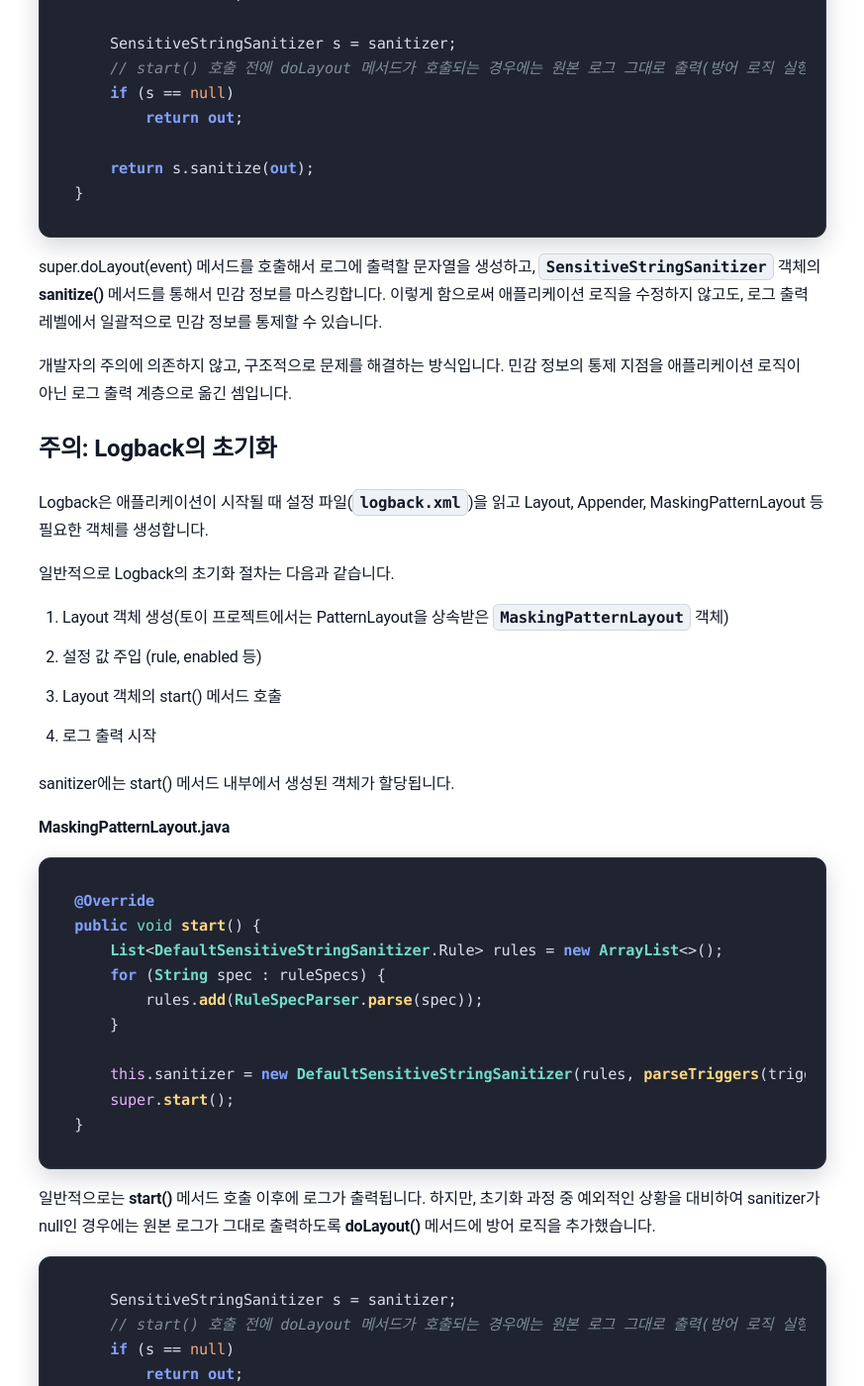
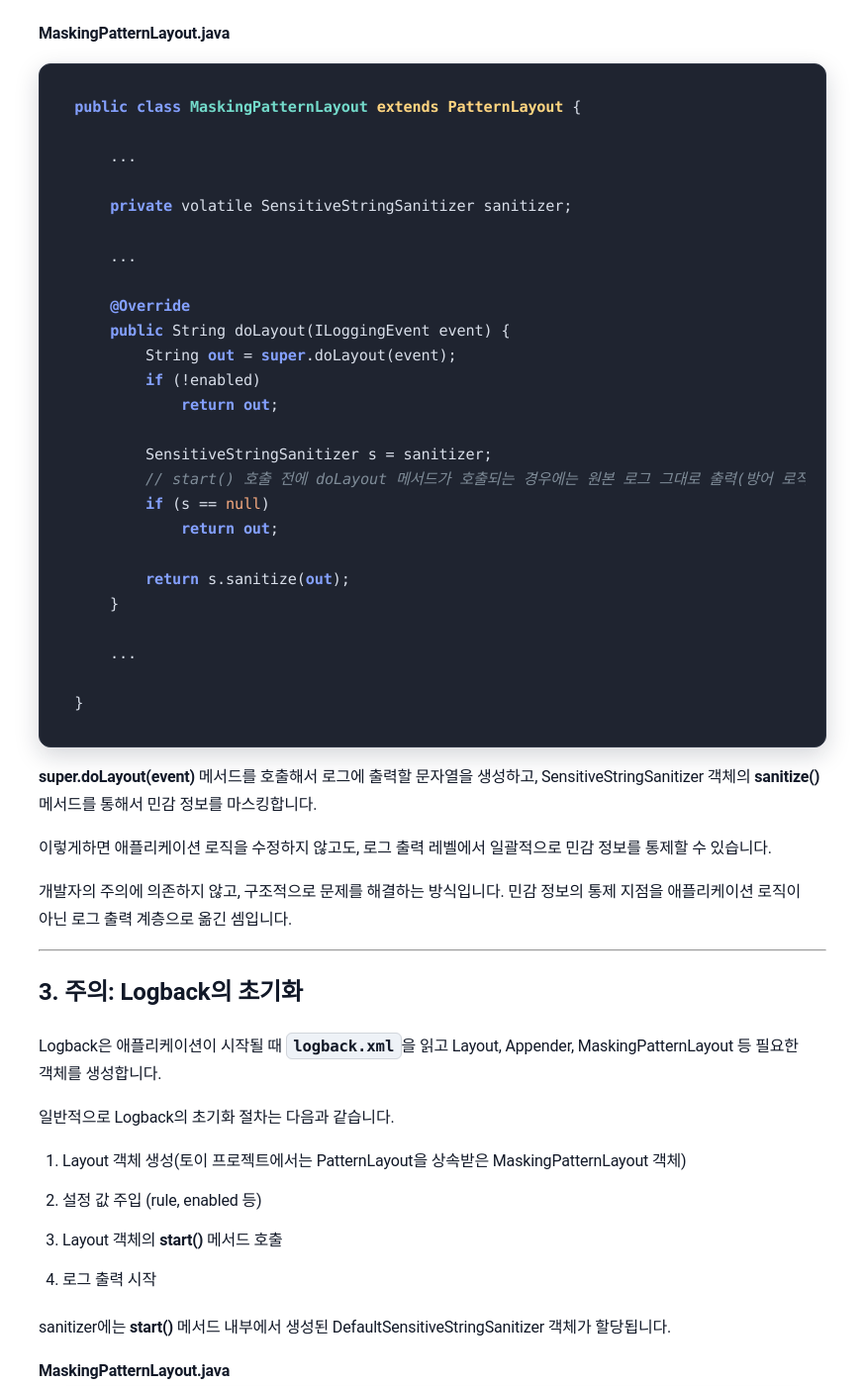
Before and after one commit to sanghoon-lee/sanghoon-lee.github.io, a Jekyll site: the page built from _posts/2026-02-18-logging-pattern-mask2.md, in a window 1280 px wide and 1400 px high, scrolled down 1069 px. Shown: the whole window at 99% size, without its empty margins (203-1076 px from the left). Built offline with Jekyll 4.4.1, drawn with Linux system fonts in a browser that asks for light colours; nearby versions of some CDN libraries; comment, search, counter and statistics services are not loaded; some of the changed text lies outside the part shown.

Commit message:
민감정보 로그마스킹 토이프로젝트 리라이팅 2/3

````diff
--- a/_posts/2026-02-18-logging-pattern-mask2.md
+++ b/_posts/2026-02-18-logging-pattern-mask2.md
@@ -2,10 +2,20 @@
 layout: post
 title: "[토이 프로젝트] 스프링 애플리케이션의 로그에서 민감 정보 마스킹: (2) 구현 상세"
 date: 2026-02-18
+description: 스프링 애플리케이션의 로그에 포함된 민감정보를 암호화하는 토이 프로젝트를 수행하는 과정을 정리한 글입니다. 2/3
+image: /assets/images/security.png
 categories: 토이프로젝트
 ---
 
-지난 포스팅에서 Logback에서 PatternLayout을 확장하여 출력 문자열을 가공하는 방식을 선택하게 된 과정을 설명했습니다.
+지난 포스팅에서 출력 문자열을 가공하는 방식으로 로그 마스킹을 구현하기로 결정한 이유에 대해서 기술했습니다.
+
+이 방식의 구현을 위해서는 Logback의 PatternLayout을 확장해야만 합니다.
+
+<img class="main-image" src="/assets/images/logback.png" alt="LOGBACK">
+
+---
+
+## 1. Logback의 로그 출력 과정
 
 Logback에서 로그 출력을 처리하는 과정은 다음과 같습니다.
 
@@ -14,80 +24,118 @@ Logback에서 로그 출력을 처리하는 과정은 다음과 같습니다.
 3. PatternLayout이 이벤트 내용을 문자열로 변환
 4. 변환된 문자열이 Appender를 통해 출력
 
-토이 프로젝트에서 로그 마스킹 기능을 구현하기 위해서 개입한 지점은 3번과 4번 사이입니다. 로그가 출력되기 직전에 민감 정보를 마스킹하는 것이 핵심이기 때문입니다.
+로그 마스킹을 구현하기 위해서 개입한 지점은 3번과 4번 사이입니다. 로그가 출력되기 직전에 민감 정보를 찾아서 마스킹하는 것이 핵심이기 때문입니다.
 
-## MaskingPatternLayout 클래스의 구현: PatternLayout 클래스의 확장
+---
 
-그래서 `PatternLayout`을 상속받은 `MaskingPatternLayout` 클래스에서 이벤트 내용을 문자열로 변환할 때 호출되는 **doLayout()** 메소드를 오버라이드했습니다.
+## 2. MaskingPatternLayout 클래스의 구현: PatternLayout 클래스의 확장
+
+그래서 PatternLayout을 상속받은 **MaskingPatternLayout** 클래스에서 이벤트 내용을 문자열로 변환할 때 호출되는 **doLayout()** 메소드를 오버라이드했습니다.
 
 **MaskingPatternLayout.java**
 ```java
-@Override
-public String doLayout(ILoggingEvent event) {
-    String out = super.doLayout(event);
-    if (!enabled)
-        return out;
+public class MaskingPatternLayout extends PatternLayout {
 
-    SensitiveStringSanitizer s = sanitizer;
-    // start() 호출 전에 doLayout 메서드가 호출되는 경우에는 원본 로그 그대로 출력(방어 로직 실행)
-    if (s == null)
-        return out;
+    ...
 
-    return s.sanitize(out);
+    private volatile SensitiveStringSanitizer sanitizer;
+
+    ...
+
+    @Override
+    public String doLayout(ILoggingEvent event) {
+        String out = super.doLayout(event);
+        if (!enabled)
+            return out;
+
+        SensitiveStringSanitizer s = sanitizer;
+        // start() 호출 전에 doLayout 메서드가 호출되는 경우에는 원본 로그 그대로 출력(방어 로직 실행)
+        if (s == null)
+            return out;
+
+        return s.sanitize(out);
+    }
+
+    ...
+
 }
 ```
-super.doLayout(event) 메서드를 호출해서 로그에 출력할 문자열을 생성하고, `SensitiveStringSanitizer` 객체의 **sanitize()** 메서드를 통해서 민감 정보를 마스킹합니다. 이렇게 함으로써 애플리케이션 로직을 수정하지 않고도, 로그 출력 레벨에서 일괄적으로 민감 정보를 통제할 수 있습니다.
+
+**super.doLayout(event)** 메서드를 호출해서 로그에 출력할 문자열을 생성하고, SensitiveStringSanitizer 객체의 **sanitize()** 메서드를 통해서 민감 정보를 마스킹합니다.
+
+이렇게하면 애플리케이션 로직을 수정하지 않고도, 로그 출력 레벨에서 일괄적으로 민감 정보를 통제할 수 있습니다.
 
 개발자의 주의에 의존하지 않고, 구조적으로 문제를 해결하는 방식입니다. 민감 정보의 통제 지점을 애플리케이션 로직이 아닌 로그 출력 계층으로 옮긴 셈입니다.
 
-## 주의: Logback의 초기화
+---
 
-Logback은 애플리케이션이 시작될 때 설정 파일(`logback.xml`)을 읽고 Layout, Appender, MaskingPatternLayout 등 필요한 객체를 생성합니다.
+## 3. 주의: Logback의 초기화
+
+Logback은 애플리케이션이 시작될 때 `logback.xml`을 읽고 Layout, Appender, MaskingPatternLayout 등 필요한 객체를 생성합니다.
 
 일반적으로 Logback의 초기화 절차는 다음과 같습니다.
-1. Layout 객체 생성(토이 프로젝트에서는 PatternLayout을 상속받은 `MaskingPatternLayout` 객체)
+1. Layout 객체 생성(토이 프로젝트에서는 PatternLayout을 상속받은 MaskingPatternLayout 객체)
 2. 설정 값 주입 (rule, enabled 등)
-3. Layout 객체의 start() 메서드 호출
+3. Layout 객체의 **start()** 메서드 호출
 4. 로그 출력 시작
 
-sanitizer에는 start() 메서드 내부에서 생성된 객체가 할당됩니다.
+sanitizer에는 **start()** 메서드 내부에서 생성된 DefaultSensitiveStringSanitizer 객체가 할당됩니다.
 
 **MaskingPatternLayout.java**
 ```java
-@Override
-public void start() {
-    List<DefaultSensitiveStringSanitizer.Rule> rules = new ArrayList<>();
-    for (String spec : ruleSpecs) {
-        rules.add(RuleSpecParser.parse(spec));
+public class MaskingPatternLayout extends PatternLayout {
+
+    ...
+
+    @Override
+    public void start() {
+        List<DefaultSensitiveStringSanitizer.Rule> rules = new ArrayList<>();
+        for (String spec : ruleSpecs) {
+            rules.add(RuleSpecParser.parse(spec));
+        }
+
+        this.sanitizer = new DefaultSensitiveStringSanitizer(rules, parseTriggers(triggers));
+        super.start();
     }
 
-    this.sanitizer = new DefaultSensitiveStringSanitizer(rules, parseTriggers(triggers));
-    super.start();
+    ...
+
 }
 ```
 
-일반적으로는 **start()** 메서드 호출 이후에 로그가 출력됩니다. 하지만, 초기화 과정 중 예외적인 상황을 대비하여 sanitizer가 null인 경우에는 원본 로그가 그대로 출력하도록 **doLayout()** 메서드에 방어 로직을 추가했습니다.
+일반적으로는 **start()** 메서드 호출 이후에 로그가 출력됩니다.
+
+하지만, 초기화 과정 중 예외적인 상황을 대비하여 sanitizer가 null인 경우에는 원본 로그가 그대로 출력하도록 **doLayout()** 메서드에 방어 로직을 추가했습니다.
 
 ```java
-    SensitiveStringSanitizer s = sanitizer;
-    // start() 호출 전에 doLayout 메서드가 호출되는 경우에는 원본 로그 그대로 출력(방어 로직 실행)
-    if (s == null)
-        return out;
+SensitiveStringSanitizer s = sanitizer;
+// start() 호출 전에 doLayout 메서드가 호출되는 경우에는 원본 로그 그대로 출력(방어 로직 실행)
+if (s == null)
+    return out;
 ```
-민감 정보의 마스킹은 보조 기능이지만, 로그 출력 자체는 실패해서는 안 된다고 판단했기 때문입니다.
-로그 시스템은 항상 안정적으로 동작해야 합니다.
+민감 정보의 마스킹은 보조 기능이지만, 로그 출력 자체는 실패해서는 안 된다고 판단했기 때문입니다. 로그 시스템은 항상 안정적으로 동작해야 합니다.
 
-## Trigger 기반 사전 필터링
+---
+
+## 4. Trigger 기반 사전 필터링
 
 정규식으로 로그 문자열에서 민감 정보에 해당되는 패턴을 찾아서 마스킹하는 방식은 구조적으로 단순합니다.
 
-하지만, **모든 로그 출력에 대해서 매번 정규식 검사를 수행해도 괜찮을까요?** INFO 레벨의 로그 출력이 많은 서비스라면 문자열 치환이 누적되면서 성능에 부담이 될 수 있습니다. 그래서 trigger 기반 사전 필터링 기능을 추가했습니다.
+> **"하지만, 모든 로그 출력에 대해서 매번 정규식 검사를 수행해도 괜찮을까요?"**
+
+INFO 레벨의 로그 출력이 많은 서비스라면 문자열 치환이 누적되면서 성능에 부담이 될 수 있습니다. 그래서 trigger 기반 사전 필터링 기능을 추가했습니다.
 
 예를 들어, 다음과 같이 전화번호를 마스킹하는 정규식이 있다고 가정해보겠습니다.
 
-> (\b01[016789]-?)\d{3,4}(-?\d{4}\b)
+```
+(\b01[016789]-?)\d{3,4}(-?\d{4}\b)
+```
 
-이 정규식은 비교적 복잡합니다. 그런데 사실 대부분의 로그에는 전화번호가 포함되어 있지 않습니다. 그래서 매번 정규식 검사를 수행할 필요는 없습니다. 대신 로그 문자열에 특정 키워드가 포함되어 있는 경우에는 정규식 검사가 수행되도록 했습니다. 이 키워드는 정확한 검증을 위한 조건이 아니라, 정규식 수행 여부를 빠르게 판단하기 위한 1차 필터입니다.
+이 정규식은 비교적 복잡합니다. 그런데 사실 대부분의 로그에는 전화번호가 포함되어 있지 않습니다. 그래서 매번 정규식 검사를 수행할 필요는 없습니다.
+
+대신 로그 문자열에 특정 키워드가 포함되어 있는 경우에는 정규식 검사가 수행되도록 했습니다.
+
+이 키워드는 정확한 검증을 위한 조건이 아니라, 정규식 수행 여부를 빠르게 판단하기 위한 1차 필터입니다.
 
 키워드는 `logback.xml` 파일에 <triggers> 태그에 정의하면 되고, 콤마(,)로 단어가 구분됩니다.
 
@@ -100,58 +148,82 @@ public void start() {
 * Bearer → 토큰 가능성
 
 지금까지 설명한 Trigger 기반 사전 필터링의 동작 절차는 다음과 같습니다.
+
 1. 로그 문자열 입력
 2. Trigger 키워드 확인
 3. 키워드가 포함되어 있으면 정규식 검사를 수행, 그렇지 않으면 생략
 
-## DefaultSensitiveStringSanitizer 클래스의 구현
+---
 
-Trigger 기반 사전 필터링 기능은 `DefaultSensitiveStringSanitizer` 클래스의 **maybeSensitive()**메서드에 구현했습니다.
+## 5. DefaultSensitiveStringSanitizer 클래스의 구현
+
+Trigger 기반 사전 필터링 기능은 DefaultSensitiveStringSanitizer의 **maybeSensitive()**메서드에 구현했습니다.
 
 **DefaultSensitiveStringSanitizer.java**
 ```java
-private boolean maybeSensitive(String input) {
-    if (triggers.isEmpty()) {
-        return true;
+public final class DefaultSensitiveStringSanitizer implements SensitiveStringSanitizer{
+
+    ...
+
+    private boolean maybeSensitive(String input) {
+        if (triggers.isEmpty()) {
+            return true;
+        }
+
+        for (String trigger : triggers) {
+            if (input.contains(trigger)) {
+                return true;
+            }
+        }
+        return false;
     }
 
-    for (String trigger : triggers) {
-        if (input.contains(trigger)) {
-            return true;
-        }
-    }
-    return false;
+    ...
+
 }
 ```
-로그 문자열은 `DefaultSensitiveStringSanitizer` 클래스의 **sanitize()** 메서드로 입력됩니다. 여기에서 **maybeSensitive()**가 호출되면서 Trigger 기반 사전 필터링 기능이 작동하게 됩니다. Trigger 키워드가 포함되어 있는 경우에만 Rule에 정의된 정규식이 적용됩니다.
+로그 문자열은 DefaultSensitiveStringSanitizer의 **sanitize()** 메서드로 입력됩니다. 여기에서 **maybeSensitive()**가 호출되면서 Trigger 기반 사전 필터링 기능이 작동하게 됩니다.
+
+Trigger 키워드가 포함되어 있는 경우에만 Rule에 정의된 정규식이 적용됩니다.
 
 **DefaultSensitiveStringSanitizer.java**
 ```java
-@Override
-public String sanitize(String input) {
-    if (input == null || input.isEmpty())
-        return input;
+public final class DefaultSensitiveStringSanitizer implements SensitiveStringSanitizer{
 
-    // triggers가 있으면 "민감 가능성" 빠른 체크로 대부분 로그는 정규식 검사&마스킹 처리를 생략
-    if (!maybeSensitive(input))
-        return input;
+    ...
 
-    String out = input;
-    for (Rule r : rules) {
-        out = r.apply(out);
+    @Override
+    public String sanitize(String input) {
+        if (input == null || input.isEmpty())
+            return input;
+
+        // triggers가 있으면 "민감 가능성" 빠른 체크로 대부분 로그는 정규식 검사&마스킹 처리를 생략
+        if (!maybeSensitive(input))
+            return input;
+
+        String out = input;
+        for (Rule r : rules) {
+            out = r.apply(out);
+        }
+        return out;
     }
-    return out;
+
+    ...
+
 }
 ```
+
 **요약**
-> * Trigger → 빠른 1차 필터
-> * 정규식 검사 → 정확한 2차 판별
+* Trigger → 빠른 1차 필터
+* 정규식 검사 → 정확한 2차 판별
 
 토이 프로젝트에서는 구조를 단순하게 하기 위해서 Trigger 키워드와 하나라도 매칭되면 모든 Rule이 적용되도록 구현했습니다.
 
-## 마스킹 규칙(Rule) 정의
+---
 
-마스킹 규칙은 `logback.xml` 파일의 `<rule>` 태그에 정의하면 됩니다.
+## 6. 마스킹 규칙(Rule) 정의
+
+마스킹 규칙은 `logback.xml` 파일의 **<rule>** 태그에 정의하면 됩니다.
 
 **logback.xml 파일 예시**
 ```xml
@@ -167,76 +239,96 @@ public String sanitize(String input) {
 </layout>
 ```
 
-각 `<rule>` 태그는 다음의 형식을 따릅니다.
+각 **<rule>** 태그는 다음의 형식을 따릅니다.
 
-> name | regex | replacement
+```
+name | regex | replacement
+```
 
 * name → 규칙 식별자
 * regex → 정규식 패턴
 * replacement → 치환 문자열
 
-## RuleSpecParser 클래스의 구현: Rule 객체 생성
+---
 
-`MaskingPatternLayout`의 **start()** 메서드 내부에서 `logback.xml` 파일의 `<rule>`태그에 정의된 마스킹 규칙을 가져오기 위해서 `RuleSpecParser` 객체가 사용됩니다.
+## 7. RuleSpecParser 클래스의 구현: Rule 객체 생성
 
-**MaskingPatternLayout.java**
+MaskingPatternLayout의 **start()** 메서드 내부에서 `logback.xml` 파일의 **<rule>** 태그에 정의된 마스킹 규칙을 가져오기 위해서 RuleSpecParser 객체가 사용됩니다.
+
 ```java
-@Override
-public void start() {
-    List<DefaultSensitiveStringSanitizer.Rule> rules = new ArrayList<>();
-    for (String spec : ruleSpecs) {
-        rules.add(RuleSpecParser.parse(spec));
-    }
-
-    this.sanitizer = new DefaultSensitiveStringSanitizer(rules, parseTriggers(triggers));
-    super.start();
+List<DefaultSensitiveStringSanitizer.Rule> rules = new ArrayList<>();
+for (String spec : ruleSpecs) {
+    rules.add(RuleSpecParser.parse(spec));
 }
 ```
 
-**ruleSpecs**는 `logback.xml` 파일의 <rule> 태그에 정의된 마스킹 규칙에 해당되는 문자열을 나타냅니다. 이 문자열을 name,regex,replacement로 분류하는 코드는 `RuleSpecParser`의 **parse()** 메서드에 구현했습니다.
+**ruleSpecs**는 `logback.xml` 파일의 <rule> 태그에 정의된 마스킹 규칙에 해당되는 문자열을 나타냅니다.
+
+이 문자열을 name,regex,replacement로 분류하는 코드는 `RuleSpecParser`의 **parse()** 메서드에 구현했습니다.
 
 **RuleSpecParser.java**
-
 ```java
- public static DefaultSensitiveStringSanitizer.Rule parse(String spec) {
+public final class RuleSpecParser {
 
     ...
 
-    String[] parts = spec.split("\\|", 3);
+    public static DefaultSensitiveStringSanitizer.Rule parse(String spec) {
 
-    String name = parts[0];
-    String regex = parts[1];
-    String replacement = parts[2];
+        ...
+
+        String[] parts = spec.split("\\|", 3);
+        if (parts.length != 3) {
+            throw new IllegalArgumentException("invalid rule spec. expected name|regex|replacement. got: " + spec);
+        }
+
+        String name = parts[0];
+        String regex = parts[1];
+        String replacement = parts[2];
+
+        ...
+
+        return new DefaultSensitiveStringSanitizer.Rule(name, Pattern.compile(regex), replacement);
+    }
 
     ...
 
-    return new DefaultSensitiveStringSanitizer.Rule(name, Pattern.compile(regex), replacement);
- }
+}
 ```
 
-이렇게 생성된 `Rule` 객체는 Pattern으로 컴파일되어 `DefaultSensitiveStringSanitizer` 객체에 전달됩니다.
+이렇게 생성된 Rule은 Pattern으로 컴파일되어 DefaultSensitiveStringSanitizer 객체에 전달됩니다.
 
-## 전체 흐름 정리
+---
+
+## 8. 전체 흐름 정리
 
 지금까지 살펴본 코드의 전체 흐름을 한 번 정리해보겠습니다.
 
 1. `logback.xml` 파일에 정의된 마스킹 규칙(Rule)과 Trigger 키워드를 조회
 2. Logback 초기화 과정에서 **MaskingPatternLayout.start()** 메서드 호출
 3. **RuleSpecParser.parse()** 메서드가 호출되면서 객체 마스킹 규칙 문자열이 `Rule` 객체로 변환
-4. `DefaultSensitiveStringSanitizer` 객체 생성
+4. DefaultSensitiveStringSanitizer 객체 생성
 5. 로그 출력 시 **MaskingPatternLayout.doLayout()** 메서드 호출
 6. Trigger 1차 필터링
 7. 정규식 기반 마스킹 수행
 8. 최종 문자열 출력
 
 구조는 단순하지만, 설정과 코드가 명확하게 분리되어 있습니다.
+
 코드를 수정하지 않고도 `logback.xml` 파일의 내용만 변경하면 마스킹 정책을 바꿀 수 있다는 점이 장점입니다.
 
-## 포스팅 시리즈
+---
+
+## 9. 포스팅 시리즈
 
 * [[토이 프로젝트] 스프링 애플리케이션의 로그에서 민감 정보 마스킹: (1) 순수 문자열 패턴 기반으로 설계](https://sanghoon-lee.github.io/2026/02/16/logging-pattern-mask/)
 * [토이 프로젝트] 스프링 애플리케이션의 로그에서 민감 정보 마스킹: (2) 구현 상세
 * [[토이 프로젝트] 스프링 애플리케이션의 로그에서 민감 정보 마스킹: (3) 테스트 방법 및 로그 마스킹 구현 방식의 한계](https://sanghoon-lee.github.io/2026/02/20/logging-pattern-mask3/)
 
-## 참고: 소스 코드
+---
+
+## 10. 소스 코드
 * [logging-pattern-mask](https://github.com/sanghoon-lee/logging-pattern-mask)
+
+---
+
+#민감정보 #로그 #마스킹 #문자열 #Logback #PatternLayout #토이프로젝트 #필터링
````
Also changed, not shown: _posts/2026-02-16-logging-pattern-mask.md (+1 -1 lines), assets/images/logback.png (added).
